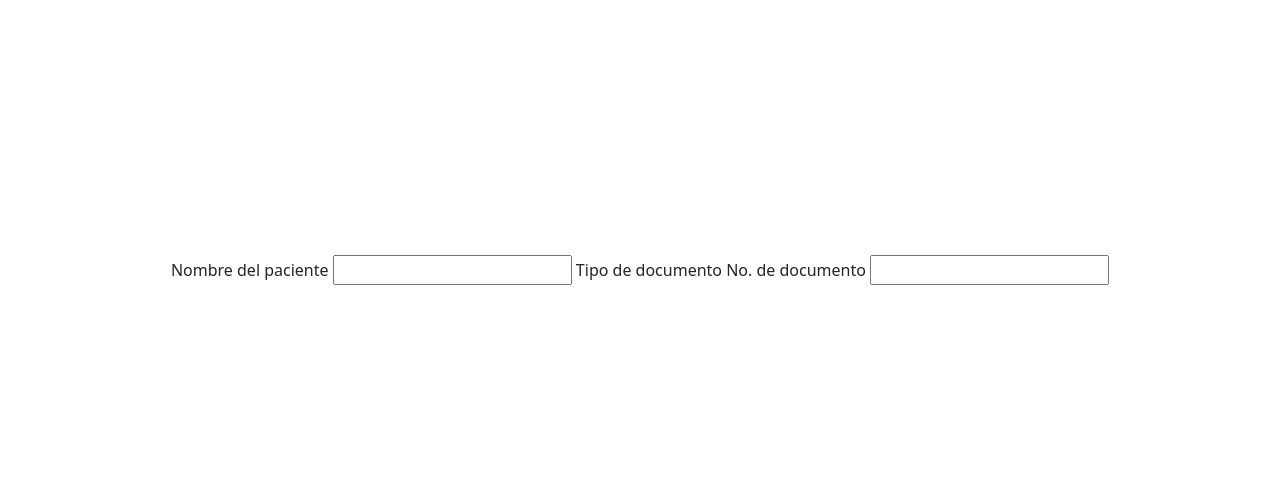
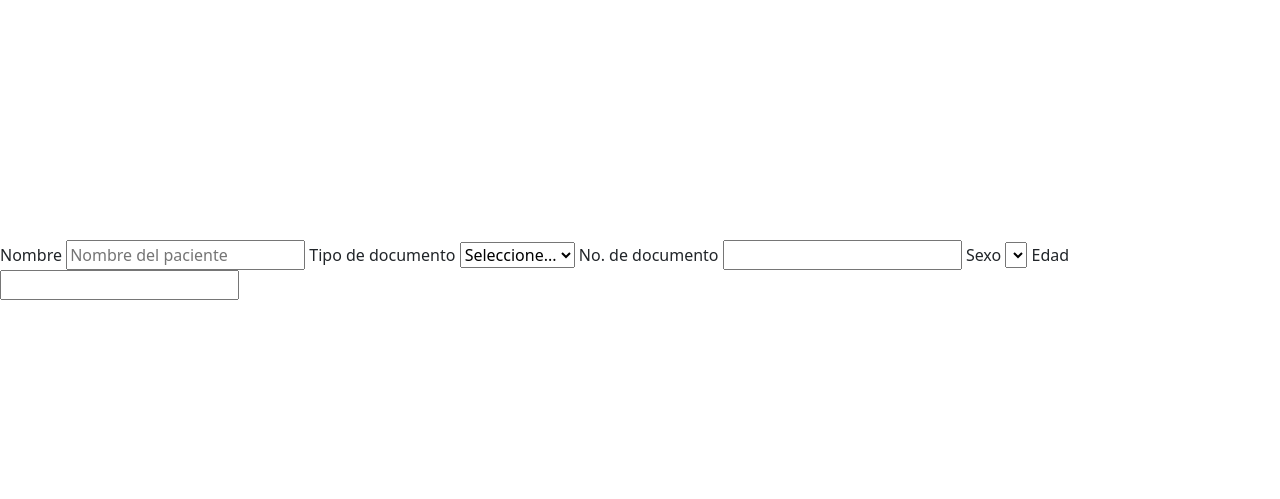
Before and after one commit to DavidMojica/T3, a Django app: page /sm_llamadas/ in a window 1280 px wide. Shown: the part 683-1182 px from the top of the page. Run offline with Django 5.2, Linux system fonts and the light colour scheme; a user stored in the database is signed in; tables that the repository leaves empty hold one stand-in row (values such as "Sample post"); lists and menus that the app fills with data are empty; style sheets or scripts are compiled from the project's sources; some libraries are stand-ins or nearby versions.

Commit message:
3-11-23 III

```diff
--- a/main/models.py
+++ b/main/models.py
@@ -234,6 +234,13 @@ class PsiMotivos(models.Model):
     def __str__(self):
         return self.description.capitalize()
 
+class EPS(models.Model):
+    id = models.AutoField(primary_key=True)
+    description = models.CharField(max_length=80)
+
+    def __str__(self):
+        return self.description.capitalize()
+
 
 """
 ##### MODELO DE INFORMACIÓN PARA USUARIOS #####
--- a/main/templates/sm_llamadas.html
+++ b/main/templates/sm_llamadas.html
@@ -3,15 +3,35 @@
 <main id="main_home">
   <form action="" method="post">
     {% csrf_token %}
-    <label for="in_nombre">Nombre del paciente</label>
-    <input type="text" name="nombre" id="in_nombre">
+    <label for="in_nombre">Nombre</label>
+    <input type="text" name="nombre" id="in_nombre" placeholder="Nombre del paciente">
 
     <label for="in_tipo_documento">Tipo de documento</label>
-
+    <select name="tipo_documento" id="in_tipo_documento">
+      <option value="-1">Seleccione...</option>
+      {% for tipo_doc in tipos_documento %}
+          <option value="{{tipo_doc.id}}">{{tipo_doc.description}}</option>
+      {% endfor %}
+    </select>
 
     <label for="in_nombre">No. de documento</label>
     <input type="text" name="documento" id="in_documento">
 
+
+    <label for="in_sexo">Sexo</label>
+    <select name="sexo" id="in_sexo">
+      <select name="tipo_documento" id="in_tipo_documento">
+      {% for sexo in sexos %}
+          <option value="{{sexo.id}}">{{sexo.description}}</option>
+      {% endfor %}
+    </select>
+
+
+    <label for="in_edad">Edad</label>
+    <input type="number" name="edad" id="in_edad">
+
+
+
   </form>
 </main>
 {% endblock %}
```
